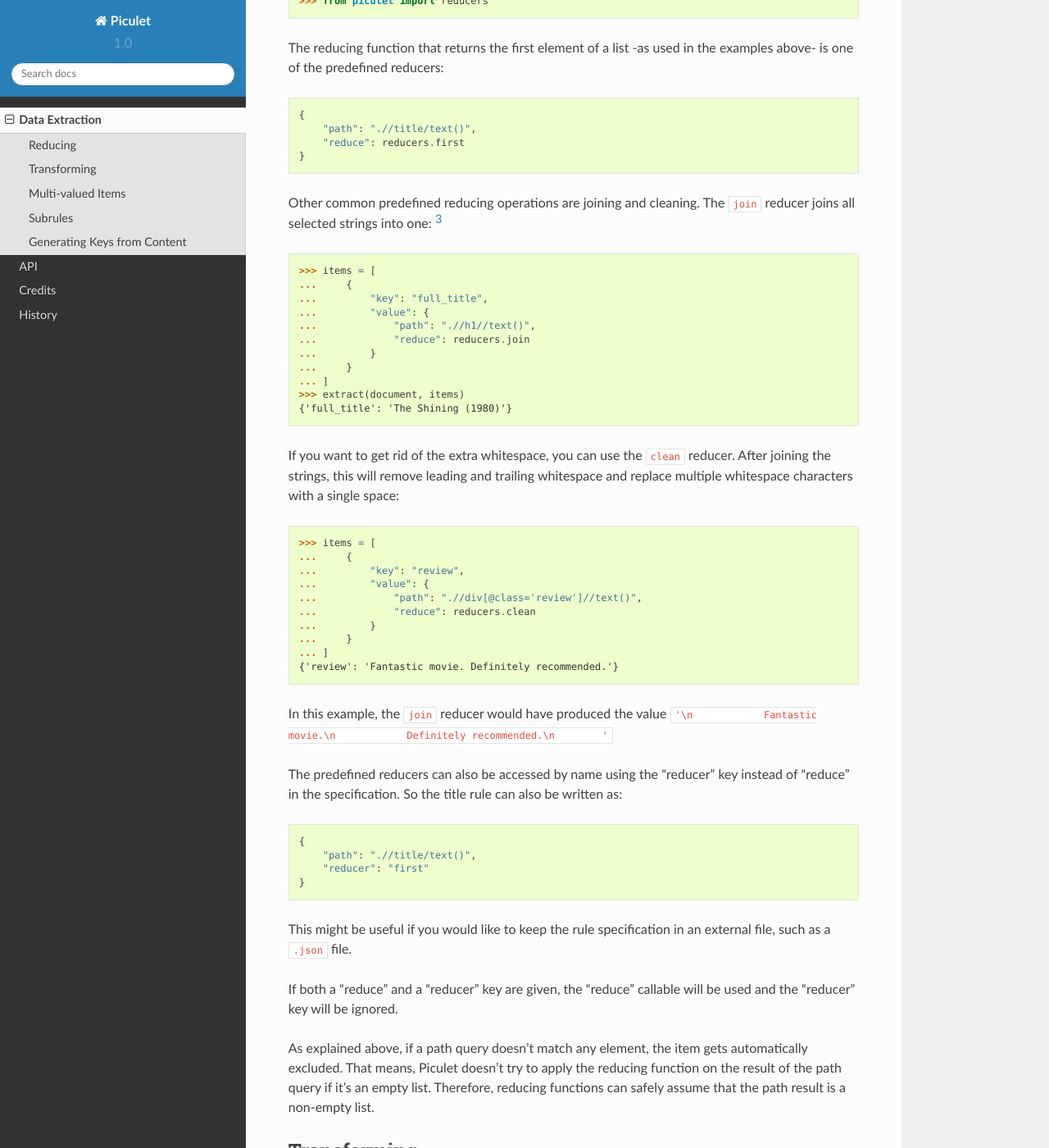
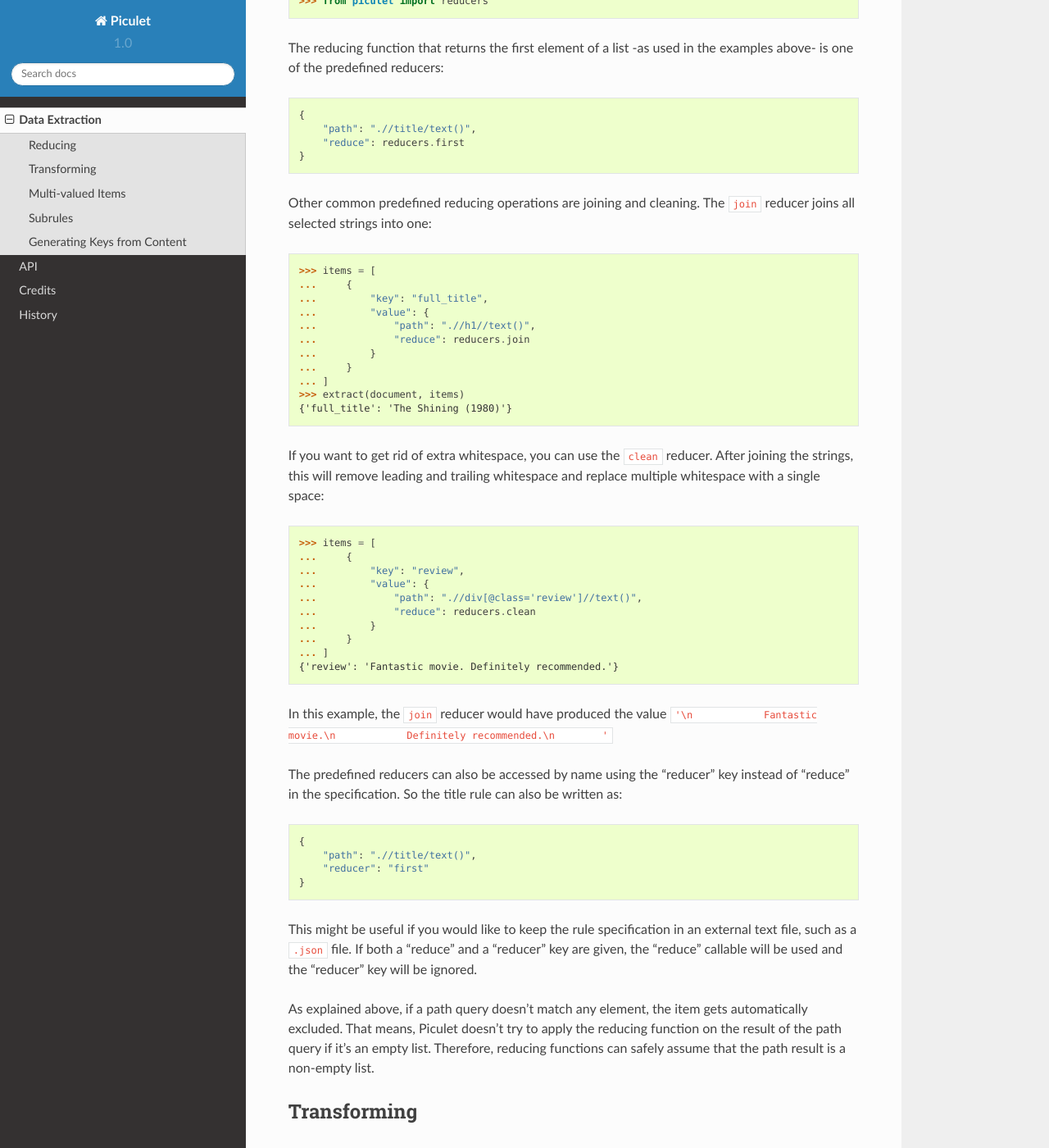
Before and after one commit to uyar/piculet, a Sphinx documentation site: the page built from docs/extract.rst, in a window 1280 px wide and 1400 px high, scrolled down 2175 px. Shown: the whole window at 82% size. Built offline with Sphinx 7.4.7 and the Read the Docs theme 2.0.0, drawn with Linux system fonts in a browser that asks for light colours; some of the changed text lies outside the part shown.

Commit message:
Minor fixes in documentation

```diff
--- a/docs/conf.py
+++ b/docs/conf.py
@@ -34,7 +34,7 @@ master_doc = 'index'
 
 # General information about the project.
 project = 'Piculet'
-copyright = '2016, H. Turgut Uyar'
+copyright = '2016-2017, H. Turgut Uyar'
 author = 'H. Turgut Uyar'
 
 # The version info for the project you're documenting, acts as replacement for
@@ -44,7 +44,7 @@ author = 'H. Turgut Uyar'
 # The short X.Y version.
 version = '1.0'
 # The full version, including alpha/beta/rc tags.
-release = '1.0a1'
+release = '1.0a3'
 
 # The language for content autogenerated by Sphinx. Refer to documentation
 # for a list of supported languages.
--- a/docs/extract.rst
+++ b/docs/extract.rst
@@ -17,9 +17,9 @@ Assuming this file is saved as :file:`shining.html`, let's get its content:
    >>> document = open('shining.html').read()
 
 Although applications will mostly use the higher-level ``scrape`` function,
-it's the ``extract`` function that handles the data extraction. So we'll
-start by explaining how that works. First, let's import the functions we will
-use:
+it's the ``extract`` function that handles data extraction. So we'll start
+by explaining how that works. First, let's import the functions
+we're going to use:
 
 >>> from piculet import build_tree, extract
 
@@ -45,7 +45,7 @@ into a single string. [#reducing]_
    XML trees. Therefore, the XPath queries are limited by
    `what ElementTree supports`_ (plus the ``text()`` and ``@attr``
    clauses which are added by Piculet). However, Piculet will make use of
-   the `lxml`_ package if it's installed and in that case,
+   the `lxml`_ package if it's installed, and in that case,
    a `much wider range of XPath constructs`_ can be used.
 
 .. _ElementTree: https://docs.python.org/3/library/xml.etree.elementtree.html
@@ -75,7 +75,7 @@ we can write the following specification:
 >>> extract(root, items)
 {'title': 'The Shining', 'year': '1980'}
 
-For the ``title`` item the ``.//title/text()`` path generates the list
+For the ``title`` item, the ``.//title/text()`` path generates the list
 ``['The Shining']`` and the reducing function ``lambda xs: xs[0]`` selects
 the first element from that list.
 
@@ -134,9 +134,9 @@ The ``join`` reducer joins all selected strings into one: [#join]_
 >>> extract(document, items)
 {'full_title': 'The Shining (1980)'}
 
-If you want to get rid of the extra whitespace, you can use the ``clean``
-reducer. After joining the strings, this will remove leading and trailing
-whitespace and replace multiple whitespace characters with a single space:
+If you want to get rid of extra whitespace, you can use the ``clean`` reducer.
+After joining the strings, this will remove leading and trailing whitespace
+and replace multiple whitespace with a single space:
 
 >>> items = [
 ...     {
@@ -164,10 +164,9 @@ be written as:
    }
 
 This might be useful if you would like to keep the rule specification
-in an external file, such as a ``.json`` file.
-
-If both a "reduce" and a "reducer" key are given, the "reduce" callable
-will be used and the "reducer" key will be ignored.
+in an external text file, such as a ``.json`` file. If both a "reduce"
+and a "reducer" key are given, the "reduce" callable will be used
+and the "reducer" key will be ignored.
 
 As explained above, if a path query doesn't match any element, the item
 gets automatically excluded. That means, Piculet doesn't try to apply
@@ -424,14 +424,6 @@ that there is only one element that matches the ``foreach`` path of the key.
    attribute value as in ``@attr``. And the reducing function should be
    implemented so that it takes a list of strings and returns a string.
 
-.. [#join]
-
-   It's equivalent to:
-
-   .. code-block:: python
-
-      lambda xs: ''.join(xs)
-
 .. [#multivalued]
 
    This implies that the ``foreach`` query should **not** end in ``text()``
--- a/docs/index.rst
+++ b/docs/index.rst
@@ -1,5 +1,7 @@
+Piculet
+=======
+
 .. include:: ../README.rst
-
 
 Contents
 ========
```
Also changed, not shown: other parts of docs/extract.rst (+7 -6 lines), README.rst (+17 -21 lines), piculet.py (+14 -14 lines).
